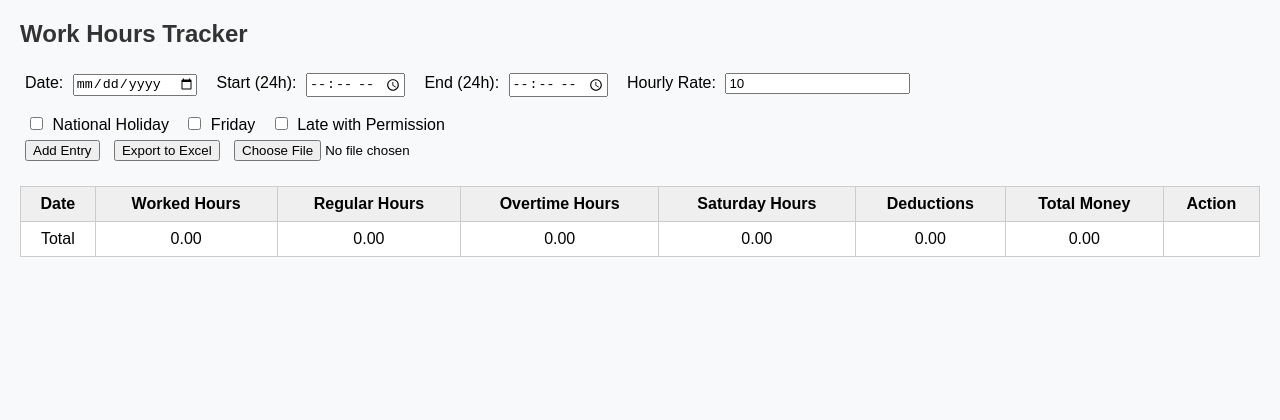
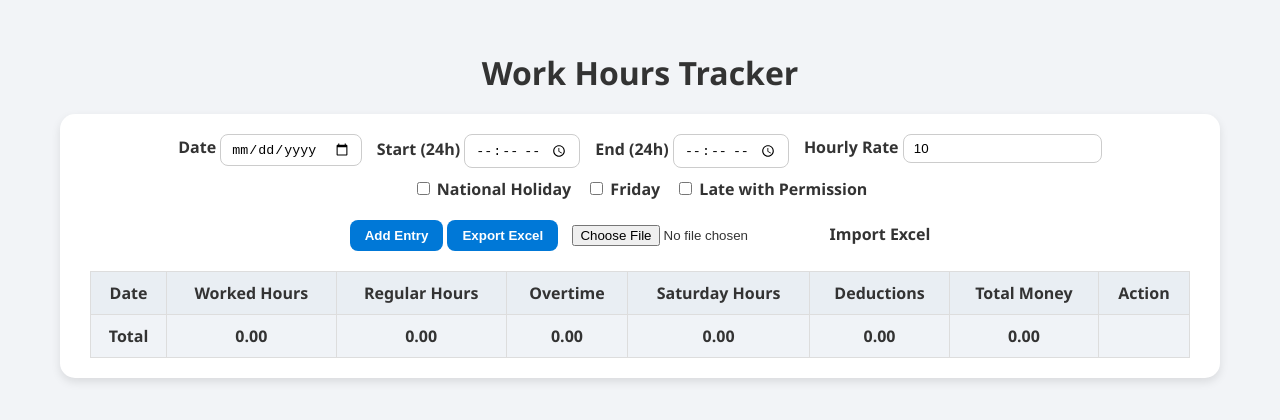
Before and after one commit to BemanEhab29/Work, a plain HTML site: page index.html in a window 1280 px wide. Drawn offline with Linux system fonts and the light colour scheme.

Commit message:
Update index.html

```diff
--- a/index.html
+++ b/index.html
@@ -1,31 +1,110 @@
 <!DOCTYPE html>
 <html lang="en">
 <head>
-  <meta charset="UTF-8">
+  <meta charset="UTF-8" />
   <title>Work Hours Tracker</title>
   <script src="https://cdnjs.cloudflare.com/ajax/libs/xlsx/0.18.5/xlsx.full.min.js"></script>
   <style>
-    body { font-family: Arial, sans-serif; margin: 20px; background: #f8f9fa; }
-    h2 { color: #333; }
-    table { border-collapse: collapse; width: 100%; margin-top: 20px; background: white; }
-    th, td { border: 1px solid #ccc; text-align: center; padding: 8px; }
-    th { background: #efefef; }
-    input, button, label { margin: 5px; }
-    .holiday { background-color: #ffe0e0; font-weight: bold; }
-    .friday { background-color: #e0f7ff; font-weight: bold; }
-    .delete-btn { background: red; color: white; border: none; padding: 5px; cursor: pointer; border-radius: 5px; }
-    .controls { margin-bottom: 10px; }
-    .checkboxes { margin-top: 10px; }
+    body {
+      font-family: "Segoe UI", Arial, sans-serif;
+      background: #f2f4f7;
+      margin: 0;
+      padding: 30px;
+      color: #333;
+    }
+    h1 {
+      text-align: center;
+      color: #333;
+      margin-bottom: 20px;
+    }
+    .container {
+      background: #fff;
+      border-radius: 15px;
+      box-shadow: 0 4px 10px rgba(0, 0, 0, 0.1);
+      max-width: 1100px;
+      margin: auto;
+      padding: 20px 30px;
+    }
+    .inputs, .checkboxes {
+      display: flex;
+      flex-wrap: wrap;
+      gap: 15px;
+      margin-bottom: 10px;
+      justify-content: center;
+    }
+    label {
+      font-weight: 600;
+    }
+    input[type="date"],
+    input[type="time"],
+    input[type="number"] {
+      border: 1px solid #ccc;
+      border-radius: 8px;
+      padding: 6px 10px;
+    }
+    button {
+      background: #0078d7;
+      color: white;
+      border: none;
+      border-radius: 8px;
+      padding: 8px 15px;
+      cursor: pointer;
+      font-weight: 600;
+      transition: 0.2s;
+    }
+    button:hover {
+      background: #005fa3;
+    }
+    table {
+      width: 100%;
+      border-collapse: collapse;
+      margin-top: 20px;
+    }
+    th, td {
+      border: 1px solid #ddd;
+      padding: 10px;
+      text-align: center;
+    }
+    th {
+      background: #e9eef3;
+      font-weight: 700;
+    }
+    tr:nth-child(even) {
+      background: #fafafa;
+    }
+    .holiday { background: #fff0f0; font-weight: bold; }
+    .friday { background: #e7f5ff; font-weight: bold; }
+    .delete-btn {
+      background: #ff4d4d;
+      border: none;
+      color: white;
+      border-radius: 6px;
+      padding: 4px 8px;
+      cursor: pointer;
+    }
+    .delete-btn:hover { background: #d93636; }
+    tfoot td {
+      background: #f0f3f7;
+      font-weight: 700;
+    }
+    .bottom-buttons {
+      text-align: center;
+      margin-top: 20px;
+    }
+    input[type="file"] {
+      display: inline-block;
+      margin-left: 10px;
+    }
   </style>
 </head>
 <body>
-  <h2>Work Hours Tracker</h2>
-
-  <div class="controls">
-    <label>Date: <input type="date" id="date"></label>
-    <label>Start (24h): <input type="time" id="start"></label>
-    <label>End (24h): <input type="time" id="end"></label>
-    <label>Hourly Rate: <input type="number" id="rate" value="10"></label>
+  <h1>Work Hours Tracker</h1>
+  <div class="container">
+    <div class="inputs">
+      <label>Date <input type="date" id="date"></label>
+      <label>Start (24h) <input type="time" id="start"></label>
+      <label>End (24h) <input type="time" id="end"></label>
+      <label>Hourly Rate <input type="number" id="rate" value="10"></label>
     </div>
 
     <div class="checkboxes">
@@ -34,10 +113,13 @@
       <label><input type="checkbox" id="permission"> Late with Permission</label>
     </div>
 
-  <div>
+    <div class="bottom-buttons">
       <button onclick="addEntry()">Add Entry</button>
-    <button onclick="exportExcel()">Export to Excel</button>
+      <button onclick="exportExcel()">Export Excel</button>
+      <label style="cursor:pointer;">
         <input type="file" id="importFile" accept=".xlsx" onchange="importExcel(event)">
+        Import Excel
+      </label>
     </div>
 
     <table id="workTable">
@@ -46,7 +128,7 @@
           <th>Date</th>
           <th>Worked Hours</th>
           <th>Regular Hours</th>
-        <th>Overtime Hours</th>
+          <th>Overtime</th>
           <th>Saturday Hours</th>
           <th>Deductions</th>
           <th>Total Money</th>
@@ -55,7 +137,7 @@
       </thead>
       <tbody></tbody>
       <tfoot>
-      <tr id="totalsRow">
+        <tr>
           <td>Total</td>
           <td id="totalWorked">0</td>
           <td id="totalRegular">0</td>
@@ -67,6 +149,7 @@
         </tr>
       </tfoot>
     </table>
+  </div>
 
   <script>
     let entries = JSON.parse(localStorage.getItem("workEntries")) || [];
@@ -90,24 +173,20 @@
       const d = new Date(date);
       const day = d.getDay(); // 0=Sun, 5=Fri, 6=Sat
 
-      if (friday) {
-        return { worked: 0, regular: 0, overtime: 0, saturday: 0, deduction: 0, money: 0, isFriday: true };
-      }
+      if (friday) return { worked:0, regular:0, overtime:0, saturday:0, deduction:0, money:0, isFriday:true };
 
       if (holiday) {
         worked = 8;
         regular = 8;
         money = 8 * rate;
-        return { worked, regular, overtime, saturday, deduction, money, isHoliday: true };
+        return { worked, regular, overtime, saturday, deduction, money, isHoliday:true };
       }
 
       const startTime = new Date("1970-01-01T" + start);
       const endTime = new Date("1970-01-01T" + end);
-
-      // Handle next-day shift
       let hoursWorked;
       if (endTime < startTime) {
-        const untilMidnight = (24 - (startTime.getHours() + startTime.getMinutes() / 60));
+        const untilMidnight = 24 - (startTime.getHours() + startTime.getMinutes() / 60);
         const afterMidnight = (endTime.getHours() + endTime.getMinutes() / 60);
         hoursWorked = untilMidnight + afterMidnight;
       } else {
@@ -116,12 +195,9 @@
 
       worked = hoursWorked;
       if (day === 6) saturday = worked;
-
-      // Regular + overtime split
       regular = Math.min(8, worked);
       overtime = worked > 8 ? worked - 8 : 0;
 
-      // Late deduction
       const late = startTime.getHours() + startTime.getMinutes() / 60;
       if (!permission && late > 9) {
         if (late <= 9.25) deduction = -1;
@@ -130,12 +206,9 @@
         else deduction = -8;
       }
 
-      // Calculate total money
-      if (day === 6) {
-        money = (worked * 2 * rate) + (deduction * rate);
-      } else {
-        money = (regular * rate) + (overtime * 1.5 * rate) + (deduction * rate);
-      }
+      money = (day === 6)
+        ? (worked * 2 * rate) + (deduction * rate)
+        : (regular * rate) + (overtime * 1.5 * rate) + (deduction * rate);
 
       return { worked, regular, overtime, saturday, deduction, money };
     }
@@ -143,7 +216,7 @@
     function renderTable() {
       const tbody = document.querySelector("#workTable tbody");
       tbody.innerHTML = "";
-      const totals = { worked: 0, regular: 0, overtime: 0, saturday: 0, deduction: 0, money: 0 };
+      const totals = { worked:0, regular:0, overtime:0, saturday:0, deduction:0, money:0 };
 
       entries.forEach((entry, index) => {
         const row = calculateRow(entry);
@@ -195,7 +268,7 @@
       const friday = document.getElementById("friday").checked;
       const permission = document.getElementById("permission").checked;
 
-      if (!date) return alert("Enter date");
+      if (!date) return alert("Please enter a date.");
 
       entries.push({ date, start, end, rate, holiday, friday, permission });
       renderTable();
@@ -221,26 +294,25 @@
         money: document.getElementById("totalMoney").textContent
       };
       tableData.push(totals);
-
-      const worksheet = XLSX.utils.json_to_sheet(tableData);
-      const workbook = XLSX.utils.book_new();
-      XLSX.utils.book_append_sheet(workbook, worksheet, "WorkData");
-      XLSX.writeFile(workbook, "WorkData.xlsx");
+      const ws = XLSX.utils.json_to_sheet(tableData);
+      const wb = XLSX.utils.book_new();
+      XLSX.utils.book_append_sheet(wb, ws, "WorkData");
+      XLSX.writeFile(wb, "WorkData.xlsx");
     }
 
-    function importExcel(event) {
-      const file = event.target.files[0];
+    function importExcel(e) {
+      const file = e.target.files[0];
       const reader = new FileReader();
-      reader.onload = function(e) {
-        const data = new Uint8Array(e.target.result);
-        const workbook = XLSX.read(data, { type: "array" });
-        const sheet = workbook.Sheets[workbook.SheetNames[0]];
-        const imported = XLSX.utils.sheet_to_json(sheet);
+      reader.onload = function(ev) {
+        const data = new Uint8Array(ev.target.result);
+        const wb = XLSX.read(data, { type: "array" });
+        const ws = wb.Sheets[wb.SheetNames[0]];
+        const imported = XLSX.utils.sheet_to_json(ws);
         entries = imported.filter(r => r.Date && r.Date !== "TOTAL").map(r => ({
           date: r.Date.split("/").reverse().join("-"),
-          start: r.start || "09:00",
-          end: r.end || "17:00",
-          rate: parseFloat(r.rate) || 10,
+          start: "09:00",
+          end: "17:00",
+          rate: 10,
           holiday: false,
           friday: false,
           permission: false
```
Lines whose indentation alone changed are shown as unchanged.
